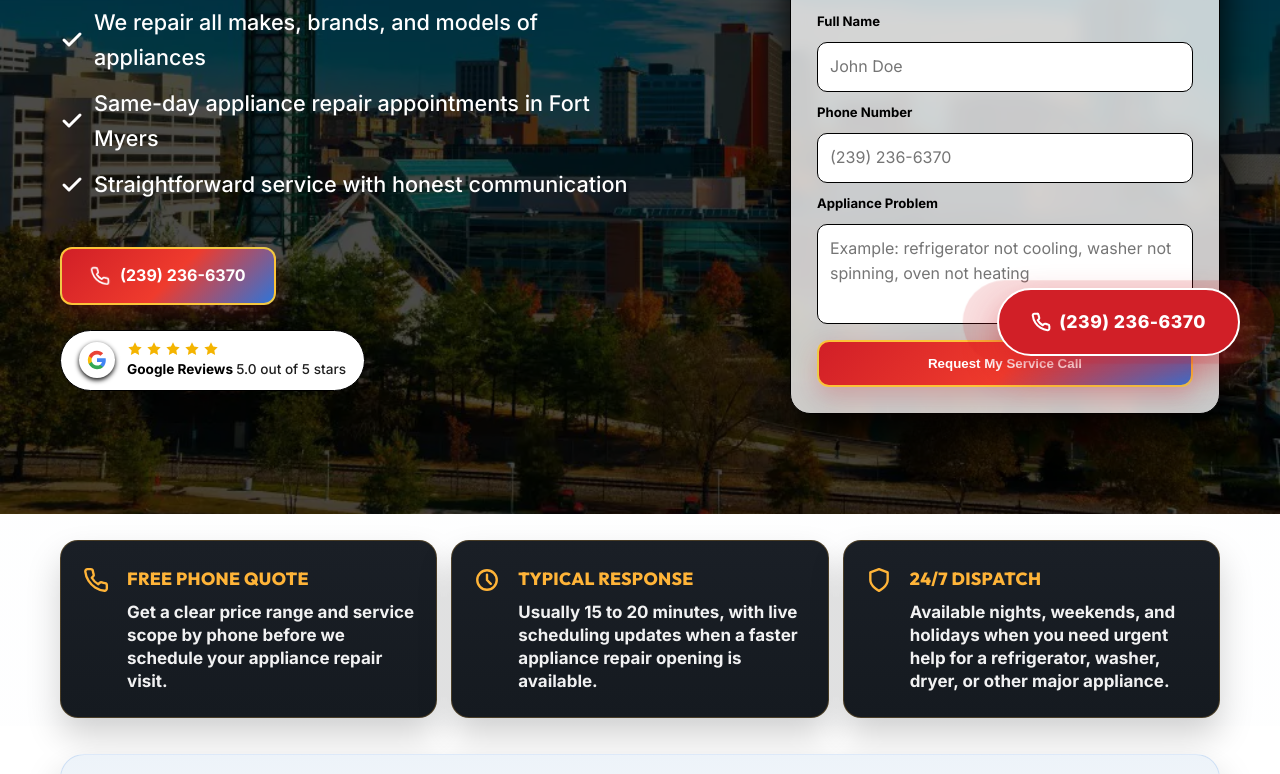
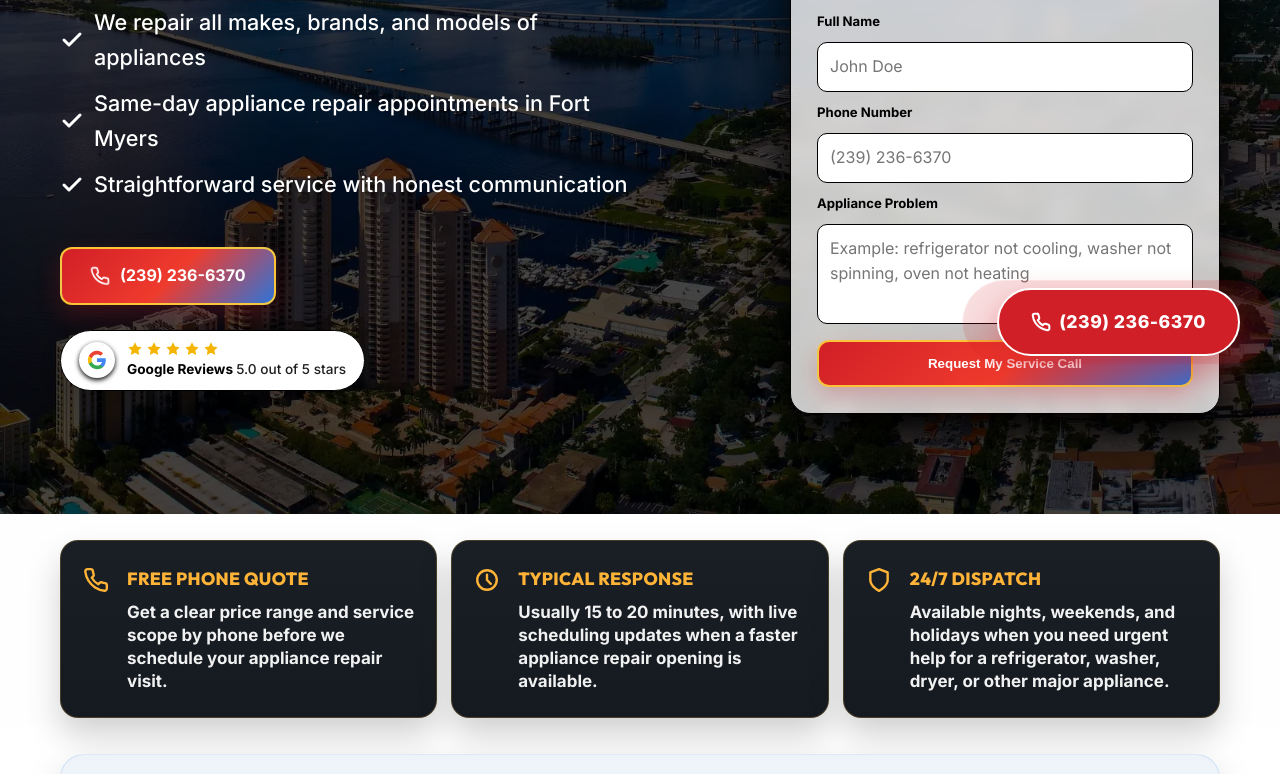
Before and after one commit to yaboixanny/localappliancerepairpros, a plain HTML site: page index.html in a window 1280 px wide. Shown: the part 404-1178 px from the top of the page. Drawn offline with Linux system fonts and the light colour scheme.

Commit message:
Update hero background for Fort Myers homepage

```diff
--- a/index.html
+++ b/index.html
@@ -105,7 +105,7 @@
     <main id="top">
         <section class="hero-v2">
             <div class="hero-overlay"></div>
-            <img src="knoxvilletn.webp" alt="Appliance repair service background" class="hero-bg-img">
+            <img src="fort-myers-hero.webp" alt="Aerial view of Fort Myers waterfront" class="hero-bg-img">
             <div class="container hero-container">
                 <div class="hero-content">
                     <p style="color: var(--accent-yellow); font-weight: 800; font-size: 1.15rem; margin-bottom: 5px; text-transform: uppercase; letter-spacing: 1px;">Local Appliance Repair Pros</p>
```
Also changed, not shown: fort-myers-hero.webp (added).
